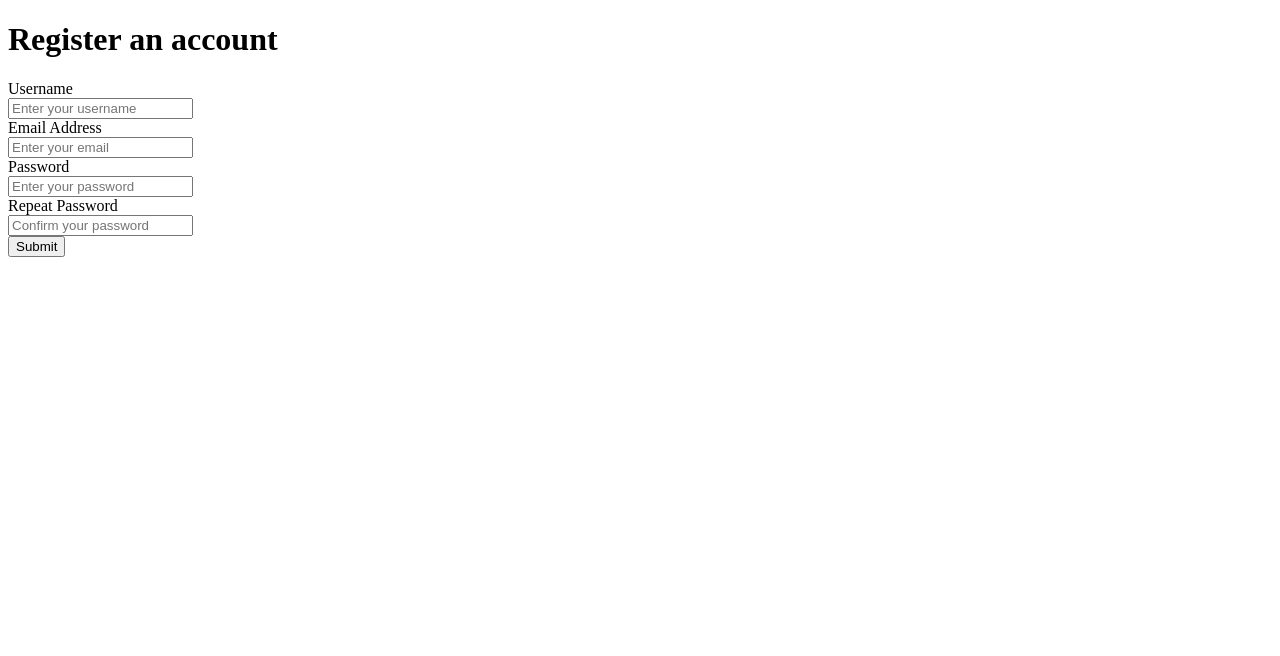
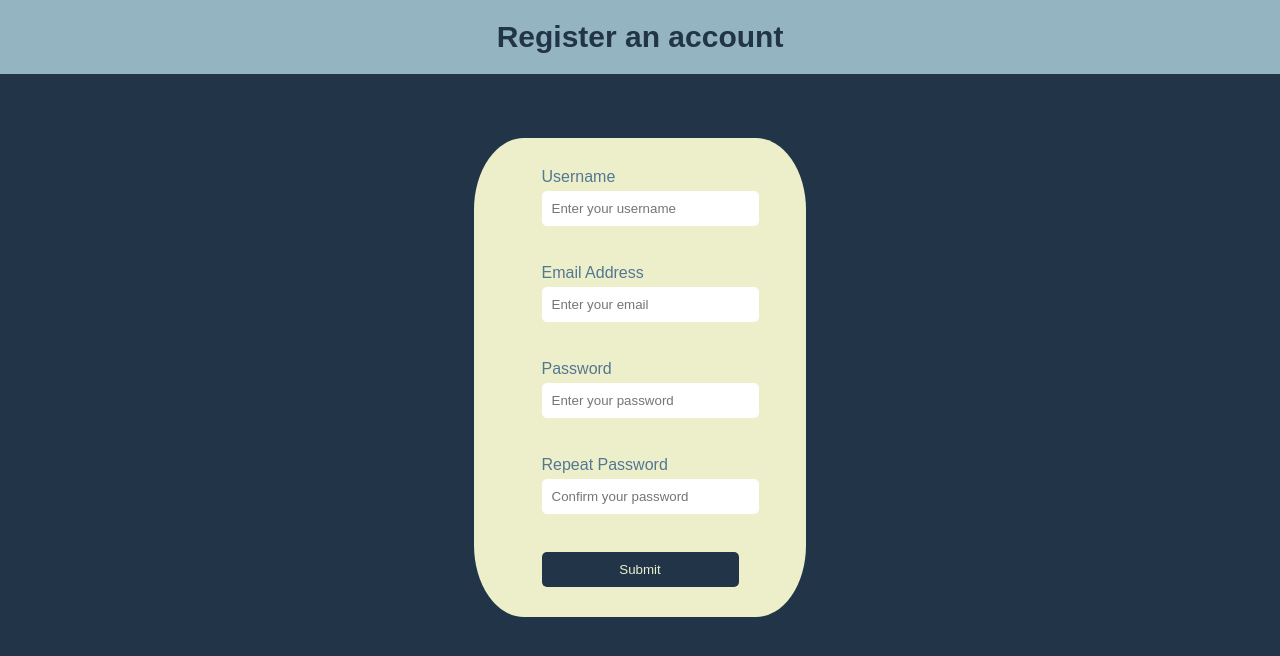
Before and after one commit to Jamexuu/FLASK-LECTURE, a Flask app: page /register in a window 1280 px wide. Shown: the top 656 px of the page. Run offline with Flask 3, Linux system fonts and the light colour scheme.

Commit message:
added css

```diff
--- a/Try_Flask_Forms/form.py
+++ b/Try_Flask_Forms/form.py
@@ -2,9 +2,10 @@ from flask_wtf import FlaskForm
 from wtforms import StringField, PasswordField, validators, EmailField, SubmitField
 
 class RegistrationForm(FlaskForm):
-    username = StringField('Username', [validators.Length(min=4, max=25)])
-    email = EmailField('Email Address', [validators.Length(min=6, max=35)])
-    password = PasswordField('Password', [validators.DataRequired(), validators.Length(min=8, max=35)])
-    confirm = PasswordField('Repeat Password', [validators.DataRequired(), validators.EqualTo('password', message='Passwords must match')])
+    username = StringField('Username', [validators.Length(min=4, max=25)], render_kw={"class": "username"})
+    email = EmailField('Email Address', [validators.Length(min=6, max=35)], render_kw={"class": "email"})
+    password = PasswordField('Password', [validators.DataRequired(), validators.Length(min=8, max=35)], render_kw={"class": "password"})
+    confirm = PasswordField('Repeat Password', [validators.DataRequired(), validators.EqualTo('password', message='Passwords must match')],
+                            render_kw={"class": "confirm"})
 
-    submit = SubmitField('Submit')
+    submit = SubmitField('Submit', render_kw={"class": "submit"})
--- a/Try_Flask_Forms/static/style.css
+++ b/Try_Flask_Forms/static/style.css
@@ -0,0 +1,46 @@
+.login-form{
+    justify-content: center;
+    align-items: center;
+    display: flex;
+    background-color: #ECEFCA;
+    color: #547792;
+    border-radius: 15%;
+    margin-left: 37%;
+    margin-right: 37%;
+    margin-top: 5%;
+    padding: 30px;
+}
+
+.header{
+    text-align: center;
+    font-size: 30px;
+    color: #213448;
+    margin: 0;
+    background-color: #94B4C1;
+    width: 100%;
+    padding: 20px 0;
+    box-sizing: border-box;
+}
+
+body{
+    background-color: #213448;
+    font-family: Arial, sans-serif;
+    margin: 0;
+}
+
+.username, .email, .password, .confirm{
+    width: 100%;
+    padding: 10px;
+    margin: 5px 0 20px 0;
+    border: none;
+    border-radius: 5px;
+}
+
+.submit{
+    width: 100%;
+    background-color: #213448;
+    border-radius: 5px;
+    color: #ECEFCA;
+    padding: 10px;
+    border: none;
+}
--- a/Try_Flask_Forms/templates/index.html
+++ b/Try_Flask_Forms/templates/index.html
@@ -3,10 +3,11 @@
 <html lang="en">
 
     <head>
+        <link rel="stylesheet" href="{{ url_for('static', filename='style.css') }}">
         <title>FLask Forms</title>
     </head>
     <body>
-        <h1>Register an account</h1>
+        <h1 class="header">Register an account</h1>
         {% block content %}
 
         {% endblock content %}
--- a/Try_Flask_Forms/templates/login_form.html
+++ b/Try_Flask_Forms/templates/login_form.html
@@ -1,6 +1,7 @@
 {% extends 'index.html' %}
 {% block content %}
 
+    <div class="login-form">
         <form method="POST">
             {{ form.hidden_tag() }}
 
@@ -9,18 +10,21 @@
             {% for error in form.username.errors %}
                 <span style="color:red">{{ error }}</span>
             {% endfor %}
+            <br>
 
             {{ form.email.label }} <br>
             {{ form.email(placeholder="Enter your email") }} <br>
             {% for error in form.email.errors %}
                 <span style="color:red">{{ error }}</span>
             {% endfor %}
+            <br>
 
             {{ form.password.label }} <br>
             {{ form.password(placeholder="Enter your password") }} <br>
             {% for error in form.password.errors %}
                 <span style="color:red">{{ error }}</span>
             {% endfor %}
+            <br>
 
             {{ form.confirm.label }} <br>
             {{ form.confirm(placeholder="Confirm your password") }} <br>
@@ -28,7 +32,9 @@
                 <span style="color:red">{{ error }}</span>
             {% endfor %}
 
+            <br>
             {{ form.submit }}
+        </form>
+    </div>
 
-    </form>
 {% endblock content %}
```
Lines whose indentation alone changed are shown as unchanged.
